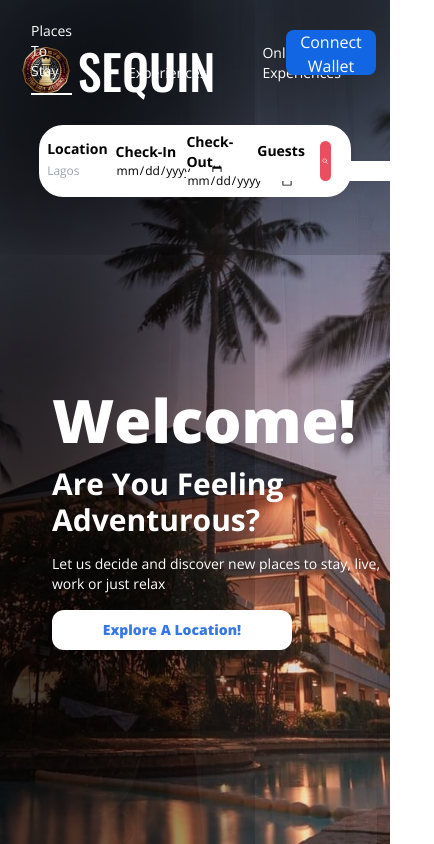
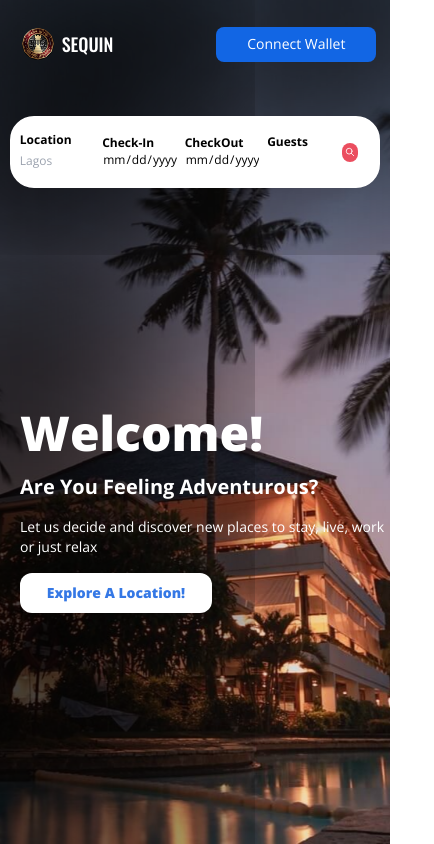
Before and after one commit to fruitbox12/sequin, a Next.js app in the folder client/: page / in a window 390 px wide. Shown: the whole page, 434 px wide, since content can reach past the window. Built offline with nearby package versions, Linux system fonts and the light colour scheme; a web font is replaced by a local one.

Commit message:
fixed mobile frontend view

```diff
--- a/client/components/Intro.tsx
+++ b/client/components/Intro.tsx
@@ -3,13 +3,13 @@ import Link from "next/link"
 function Intro() {
 
     return (
-        <div className={`w-[100%] h-[85%] flex justify-start items-center pl-10`}>
-            <div className={`w-[30rem] h-[25rem] flex flex-col justify-center items-start pl-3`}>
-                <h1 className={`text-6xl font-extrabold text-white mb-4`}>Welcome!</h1>
-                <h1 className={`text-3xl font-bold text-white mb-4`}>Are You Feeling Adventurous?</h1>
+        <div className={`w-[100%] h-[85%] flex justify-start items-center md:pl-10 xs:pl-5`}>
+            <div className={`md:w-[30rem] md:h-[25rem] flex flex-col justify-center items-start md:pl-3 xs:w-[100vw] xs:h-[auto]`}>
+                <h1 className={`md:text-6xl font-extrabold text-white mb-4 xs:text-5xl`}>Welcome!</h1>
+                <h1 className={`md:text-3xl font-bold text-white mb-4 xs:text-xl`}>Are You Feeling Adventurous?</h1>
                 <p className={`text-sm text-white mb-4 font-light`}>Let us decide and discover new places to stay, live, work or just relax</p>
                 <Link href='/rentals'>
-                    <button className={`w-[15rem] h-[2.5rem] text-[#3578e5] text-sm font-extrabold bg-white rounded-xl`}>Explore A Location!</button>
+                    <button className={`md:w-[15rem] h-[2.5rem] text-[#3578e5] text-sm font-extrabold bg-white rounded-xl xs:w-[12rem]`}>Explore A Location!</button>
                 </Link>
             </div>
         </div>
--- a/client/components/Navbar.tsx
+++ b/client/components/Navbar.tsx
@@ -20,8 +20,8 @@ function Navbar({ rentals }: any) {
     const [network, setNetwork] = useState("")
 
 
-    const active = 'text-sm mx-7 h-[inherit] flex justify-center items-end pb-3 border-b-2 border-b-white cursor-pointer'
-    const inactive = 'text-sm mx-7 h-[inherit] flex justify-center items-end pb-3 cursor-pointer hover:border-b-[1px] hover:border-b-white'
+    const active = 'xl:text-sm mx-7 h-[inherit] flex justify-center items-end pb-3 border-b-2 border-b-white cursor-pointer xs:text-[0]'
+    const inactive = 'xl:text-sm mx-7 h-[inherit] flex justify-center items-end pb-3 cursor-pointer hover:border-b-[1px] hover:border-b-white xs:text-[0]'
 
 
     useEffect(() => {
@@ -54,6 +54,8 @@ function Navbar({ rentals }: any) {
                 dispatch(saveRoomContract(receptionist))
             }
 
+        } else if (connectSwitch && window.ethereum == undefined){
+            alert("Please Download Metamask")
         }
         setconnectSwitch(false)
     }, [connectSwitch])
@@ -73,22 +75,22 @@ function Navbar({ rentals }: any) {
 
 
     return (
-        <div className={`w-[93%] h-[10vh] flex justify-around items-center`}>
-            <div className={`w-[20%] h-[inherit] flex justify-start items-end`}>
-                <img className={`w-[3rem] mx-2 rounded-full`} src='/icons/logo.png' alt='' />
-                {rentals === true ? <h1 className={`text-black text-5xl font-oswald h-[inherit] flex justify-center items-end `}>SEQUIN</h1> :
-                    <h1 className={`text-white text-5xl font-oswald h-[inherit] flex justify-center items-end `}>SEQUIN</h1>}
+        <div className={`w-[93%] lg:h-[60px] flex md:justify-around items-center xs:h-[50px] xs:justify-between`}>
+            <div className={`w-[20%] h-[inherit] flex justify-start md:items-end xs:items-center`}>
+                <img className={`lg:w-[3rem] mx-2 rounded-full xs:w-[2rem]`} src='/icons/logo.png' alt='' />
+                {rentals === true ? <h1 className={`text-black lg:text-5xl font-oswald h-[inherit] flex justify-center lg:items-end md:text-2xl xs:text-lg xs:items-center`}>SEQUIN</h1> :
+                    <h1 className={`text-white lg:text-5xl font-oswald h-[inherit] flex justify-center lg:items-end md:text-2xl xs:text-lg xs:items-center`}>SEQUIN</h1>}
             </div>
             {rentals === true ?
-                <div className={`w-[55%] h-[inherit] flex flex-row items-center justify-around rounded-3xl ${styles.rentalsPanel}`}>
+                <div className={`md:w-[55%] h-[inherit] flex flex-row items-center justify-around rounded-3xl xs:w-0 ${styles.rentalsPanel}`}>
                     <div className={`w-[23%] h-full flex flex-col items-start justify-center pl-2`}>
-                        <h4 className={`text-sm font-bold`}>{`Lagos`}</h4>
+                        <h4 className={`md:text-sm font-bold xs:text-[0rem]`}>{`Lagos`}</h4>
                     </div>
                     <div className={`w-[23%] h-full flex flex-col items-start justify-center pl-2`}>
-                        <h4 className={`text-sm font-bold`}>{`Apr 01 - Apr 02`}</h4>
+                        <h4 className={`md:text-sm font-bold xs:text-[0rem]`}>{`Apr 01 - Apr 02`}</h4>
                     </div>
                     <div className={`w-[23%] h-full flex flex-col items-start justify-center pl-2`}>
-                        <h4 className={`text-sm font-bold`}>{`2-guests`}</h4>
+                        <h4 className={`md:text-sm font-bold xs:text-[0rem]`}>{`2-guests`}</h4>
                     </div>
                     <div className={`w-[10%] h-full flex justify-end items-center pr-5`}>
                         {/* <Link href='/rentals'> */}
@@ -98,20 +100,19 @@ function Navbar({ rentals }: any) {
                         {/* </Link> */}
                     </div>
                 </div> :
-                <div className={`w-[55%] h-[inherit] text-white flex justify-center items-center text-lg `}>
+                <div className={`lg:w-[55%] h-[inherit] text-white flex justify-center items-center text-lg xs:w-0`}>
                     <div className={`${active}`}>Places To Stay</div>
                     <div className={`${inactive}`}>Experiences</div>
                     <div className={`${inactive}`}>Online Experiences</div>
                 </div>
             }
             {account ?
-                <div className={`w-[25%] h-[inherit] flex justify-end items-center`}>
+                <div className={`md:w-[25%] h-[inherit] flex justify-end items-center xs:w-50%`}>
                     {/* <ConnectButton /> */}
-                    <button className={`w-[12rem] h-[45px] bg-[#1266e4] rounded-lg text-white text-base`} onClick={connectMetamask}>{`${account.slice(0, 6)}...${account.slice(38, 42)}`}</button>
+                    <button className={`w-[12rem] md:h-[45px] bg-[#1266e4] rounded-lg text-white lg:text-base xs:text-sm xs:w-[10rem] xs:h-[35px]`} onClick={connectMetamask}>{`${account.slice(0, 6)}...${account.slice(38, 42)}`}</button>
                 </div> :
-                <div className={`w-[25%] h-[inherit] flex justify-end items-center`}>
-                    {/* <ConnectButton /> */}
-                    <button className={`w-[12rem] h-[45px] bg-[#1266e4] rounded-lg text-white text-base`} onClick={connectMetamask}>Connect Wallet</button>
+                <div className={`md:w-[25%] h-[inherit] flex justify-end items-center xs:w-50%`}>
+                    <button className={`w-[12rem] md:h-[45px] bg-[#1266e4] rounded-lg text-white lg:text-base xs:text-sm xs:w-[10rem] xs:h-[35px]`} onClick={connectMetamask}>Connect Wallet</button>
                 </div>
             }
         </div>
--- a/client/components/Subnav.tsx
+++ b/client/components/Subnav.tsx
@@ -33,35 +33,35 @@ function Subnav() {
     }
 
     return (
-        <div className={`w-[80%] h-[10%] border-2 bg-[#ffffff] border-white rounded-3xl flex flex-row items-center justify-center`}>
+        <div className={`md:w-[80%] h-[10%] border-2 bg-[#ffffff] border-white rounded-3xl flex flex-row items-center justify-center xs:w-[95%]`}>
             <div className={`w-[23%] h-full flex flex-col items-start justify-center pl-2 `}>
-                <h4 className={`text-sm font-bold`}>Location</h4>
+                <h4 className={`md:text-sm font-bold xs:text-xs`}>Location</h4>
                 <input list='cities' className={`text-xs h-[1.5rem] w-[90%] outline-none cursor-pointer`} placeholder='Lagos' onChange={(e) => setDestination(e.target.value)} />
                 <datalist id='cities'>
-                    <option value='Lagos'>Lagos</option>
-                    <option value='New York' >New York</option>
-                    <option value='Tokyo'>Tokyo</option>
-                    <option value='Nairobi'>Nairobi</option>
-                    <option value='London'>London</option>
-                    <option value='Berlin'>Berlin</option>
-                    <option value='Moscow'>Moscow</option>
+                    <option value='Lagos'>Lekki</option>
+                    <option value='New York' >Banana Island</option>
+                    <option value='Tokyo'>Ikoyi</option>
+                    <option value='Nairobi'>Maryland</option>
+                    <option value='London'>Victoria Island</option>
+                    <option value='Berlin'>Oniru</option>
+                    {/* <option value='Moscow'>Moscow</option> */}
                 </datalist>
             </div>
-            <div className={`w-[23%] h-full flex flex-col items-start justify-center pl-2`}>
-                <h4 className={`text-sm font-bold`}>Check-In</h4>
+            <div className={`w-[23%] h-full flex flex-col items-start justify-center pl-2 overflow-hidden`}>
+                <h4 className={`md:text-sm font-bold xs:text-xs`}>Check-In</h4>
                 <input type='date' className={`text-xs cursor-pointer outline-none`} onChange={(e) => setCheckIn(e.target.value)} />
             </div>
-            <div className={`w-[23%] h-full flex flex-col items-start justify-center pl-2`}>
-                <h4 className={`text-sm font-bold`}>Check-Out</h4>
+            <div className={`w-[23%] h-full flex flex-col items-start justify-center pl-2 overflow-hidden`}>
+                <h4 className={`md:text-sm font-bold xs:text-xs`}>CheckOut</h4>
                 <input type='date' className={`text-xs cursor-pointer outline-none`} onChange={(e) => setCheckOut(e.target.value)} />
             </div>
-            <div className={`w-[23%] h-full flex flex-col items-start justify-center pl-2`}>
-                <h4 className={`text-sm font-bold`}>Guests</h4>
+            <div className={`w-[23%] h-full flex flex-col items-start justify-center pl-2 overflow-hidden`}>
+                <h4 className={`md:text-sm font-bold xs:text-xs`}>Guests</h4>
                 <input type='number' className={`text-sm outline-none border-0 cursor-pointer`} onChange={(e) => {setGuests(e.target.value)}} />
             </div>
             <div className={`w-[10%] h-full flex justify-end items-center pr-5`}>
                 <Link href='/rentals'>
-                    <div className={`rounded-full w-[2.5rem] h-[2.5rem] bg-[#EB4E5F] flex items-center justify-center cursor-pointer`}>
+                    <div className={`rounded-full md:w-[2.5rem] md:h-[2.5rem] bg-[#EB4E5F] flex items-center justify-center cursor-pointer xs:w-[1.2rem] xs:h-[1.2rem]`}>
                         <SearchIcon className={`${styles.searchIcon}`} onClick = {handleDestination} />
                     </div>
                 </Link>
--- a/client/pages/index.tsx
+++ b/client/pages/index.tsx
@@ -6,7 +6,7 @@ import Mainbody from '../components/Mainbody'
 
 const Home: NextPage = () => {
   return (
-    <div className={`${styles.container} font-opensans`}>
+    <div className={`${styles.container} font-opensans w-[100vw] h-[100vh]`}>
       <Head>
         <title>Sequin</title>
         <meta name="description" content="Hotel App: CodeByDolapo" />
--- a/client/styles/Home.module.css
+++ b/client/styles/Home.module.css
@@ -1,15 +1,20 @@
+/* body, html{
+  height: full;
+  width: full;
+} */
+
 .container {
-  min-height: 100vh;
+  min-height: 100vh !important;
   min-width: 100vw;
-  /* background: url('/images/bg2.jpg') no-repeat center center fixed; */
-  /* background-size: cover;
+  background: url('/images/bg2.jpg') no-repeat center center fixed;
+  background-size: cover;
   -moz-background-size: cover;
   -o-background-size: cover;
-  -webkit-background-size: cover;*/
+  -webkit-background-size: cover;
   display: flex;
   justify-content: center;
   align-items: center;
-  animation: imgRotate infinite 80s;
+  /* animation: imgRotate infinite 80s; */
 }
 
 @keyframes imgRotate {
--- a/client/tailwind.config.js
+++ b/client/tailwind.config.js
@@ -4,7 +4,7 @@ module.exports = {
   "./components/**/*.{js,ts,jsx,tsx}",],
   theme: {
     screens:{
-      xsm: "280px",
+      xs: "280px",
       sm: "320px",
       md: "481px",
       lg: "769px",
```
Also changed, not shown: client/components/Bedspace.tsx (+5 -43 lines), client/components/RentalsBody.tsx (+4 -4 lines).
